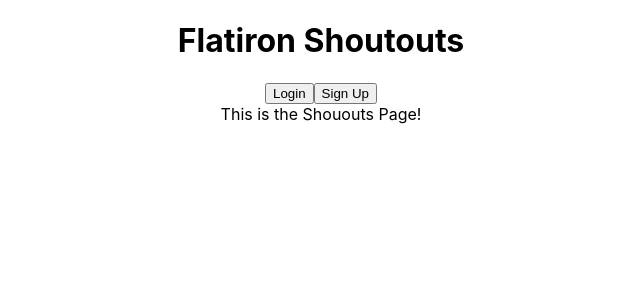
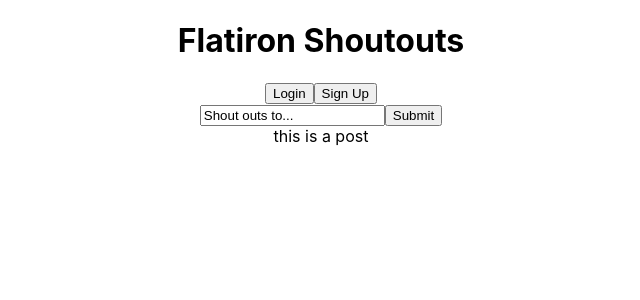
Before and after one commit to KevinLai76/FlatironShoutoutsSecretsFrontEnd, a React (Create React App) app: page / in a window 1280 px wide. Shown: the top 300 px of the page, without its empty margins (319-959 px from the left). Built offline with nearby package versions, Linux system fonts and the light colour scheme; no server answers.

Commit message:
boiler plates for shoutouts

```diff
--- a/src/App.js
+++ b/src/App.js
@@ -1,6 +1,6 @@
 import React from 'react';
 import './App.css';
-import ShoutoutsPage from './ShoutoutsPage';
+import ShoutoutsPage from './Shoutouts/ShoutoutsPage';
 import Form from './Form'
 
 class App extends React.Component {
--- /dev/null
+++ b/src/Shoutouts/ShoutoutsMessageInput.js
@@ -0,0 +1,44 @@
+import React from 'react';
+
+class ShoutoutsMessageInput extends React.Component {
+
+    state = {
+        message: "Shout outs to..."
+    }
+
+    handleSubmit = (event) => {
+        event.preventDefault()
+        // fetch('http://localhost:3000/shoutouts', {
+        //     method: 'POST',
+        //     headers: {
+        //         'Content-Type': 'application/json',
+        //         'Accepts': 'application/json'
+        //     },
+        //     body: JSON.stringify({
+        //         // what the fuuuuck goes in here
+        //     })
+        // })
+        // .then(response => response.json())
+        // .then(console.log)
+    }
+
+    handleChange = (event) => {
+        this.setState({
+            message: event.target.value
+        })
+    }
+
+    render() {
+
+        return(
+            <div>
+                <form onSubmit={this.handleSubmit}>
+                    <input type='text' name='message' value={this.state.message} onChange={this.handleChange}/>
+                    <input type='submit'/>
+                </form>
+            </div>
+        )
+    }
+}
+
+export default ShoutoutsMessageInput;
--- a/src/ShoutoutsPage.js
+++ b/src/Shoutouts/ShoutoutsPage.js
@@ -1,9 +1,10 @@
 import React from 'react';
+import ShoutoutsPostContainer from './ShoutoutsPostContainer'
 
 class ShououtsPage extends React.Component {
 
     state = {
-        shoutouts: []
+        shoutouts: [],
     }
 
     componentDidMount() {
@@ -13,11 +14,10 @@ class ShououtsPage extends React.Component {
     }
 
     render() {
-        console.log(this.state.shoutouts)
 
         return(
             <div>
-                This is the Shououts Page!
+                <ShoutoutsPostContainer shoutouts={this.state.shoutouts}/>
             </div>
         )
     }
--- /dev/null
+++ b/src/Shoutouts/ShoutoutsPost.js
@@ -0,0 +1,15 @@
+import React from 'react';
+
+class ShoutoutsPost extends React.Component {
+
+    render() {
+
+        return (
+            <div>
+                this is a post
+            </div>
+        )
+    }
+}
+
+export default ShoutoutsPost;
--- /dev/null
+++ b/src/Shoutouts/ShoutoutsPostContainer.js
@@ -0,0 +1,22 @@
+import React from 'react';
+import ShoutoutsMessageInput from './ShoutoutsMessageInput';
+import ShoutoutsPost from './ShoutoutsPost'
+
+class ShoutoutsPostContainer extends React.Component {
+
+    renderPosts = () => {
+        // set up REDUX! props are passed down just map through them and pass them
+    }
+
+    render() {
+
+        return(
+            <div>
+                <ShoutoutsMessageInput />
+                <ShoutoutsPost />
+            </div>
+        )
+    }
+}
+
+export default ShoutoutsPostContainer
```
Also changed, not shown: src/Secrets/SecretsPage.js (added).
